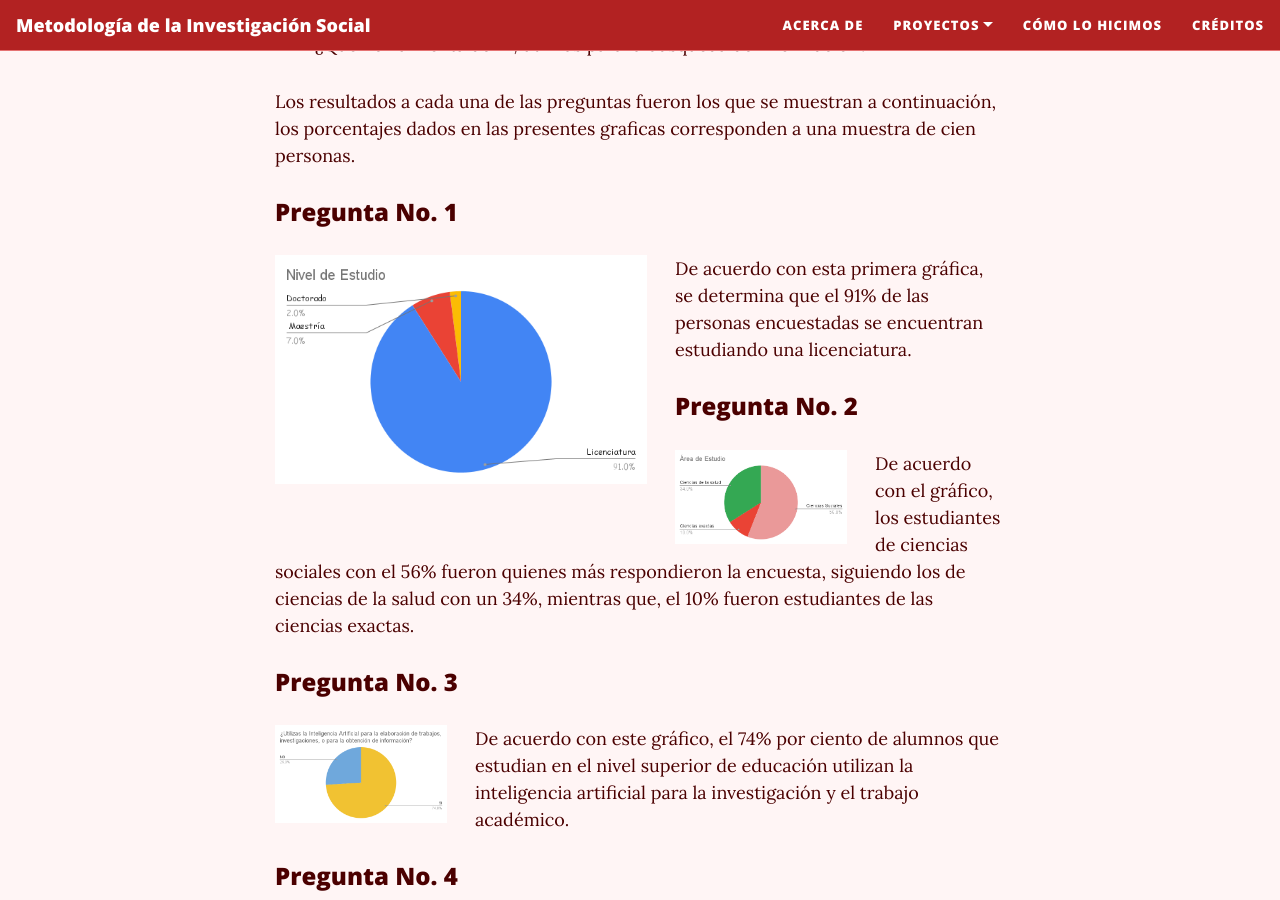
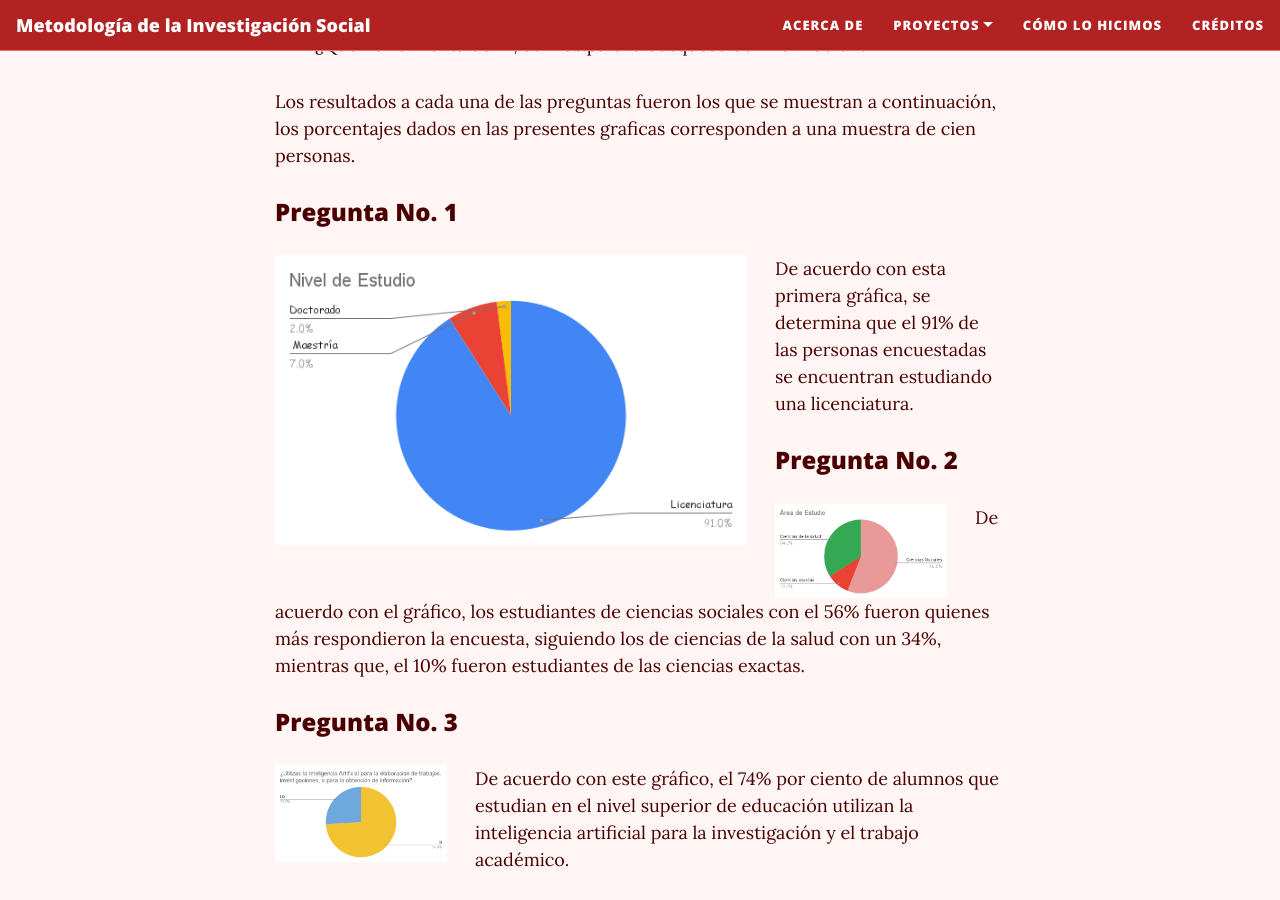
Before and after one commit to rosariorogel/metodologia, a Jekyll site: the page built from _pages/inteligencia-artificial.md, in a window 1280 px wide and 900 px high, scrolled down 2301 px. Built offline with Jekyll 4.4.1, drawn with Linux system fonts in a browser that asks for light colours; nearby versions of some CDN libraries.

Commit message:
Update inteligencia-artificial.md

```diff
--- a/_pages/inteligencia-artificial.md
+++ b/_pages/inteligencia-artificial.md
@@ -36,7 +36,7 @@ Los resultados a cada una de las preguntas fueron los que se muestran a continua
 ### **Pregunta No. 1**
 
 
-<img src="{{site.baseurl }}/assets/img/Gráfica1NiveldeEstudioIA.png" style="float:left;width:400px;padding-right:28px;">
+<img src="{{site.baseurl }}/assets/img/Gráfica1NiveldeEstudioIA.png" style="float:left;width:500px;padding-right:28px;">
 De acuerdo con esta primera gráfica, se determina que el 91% de las personas encuestadas se encuentran estudiando una licenciatura.
 
 
```
